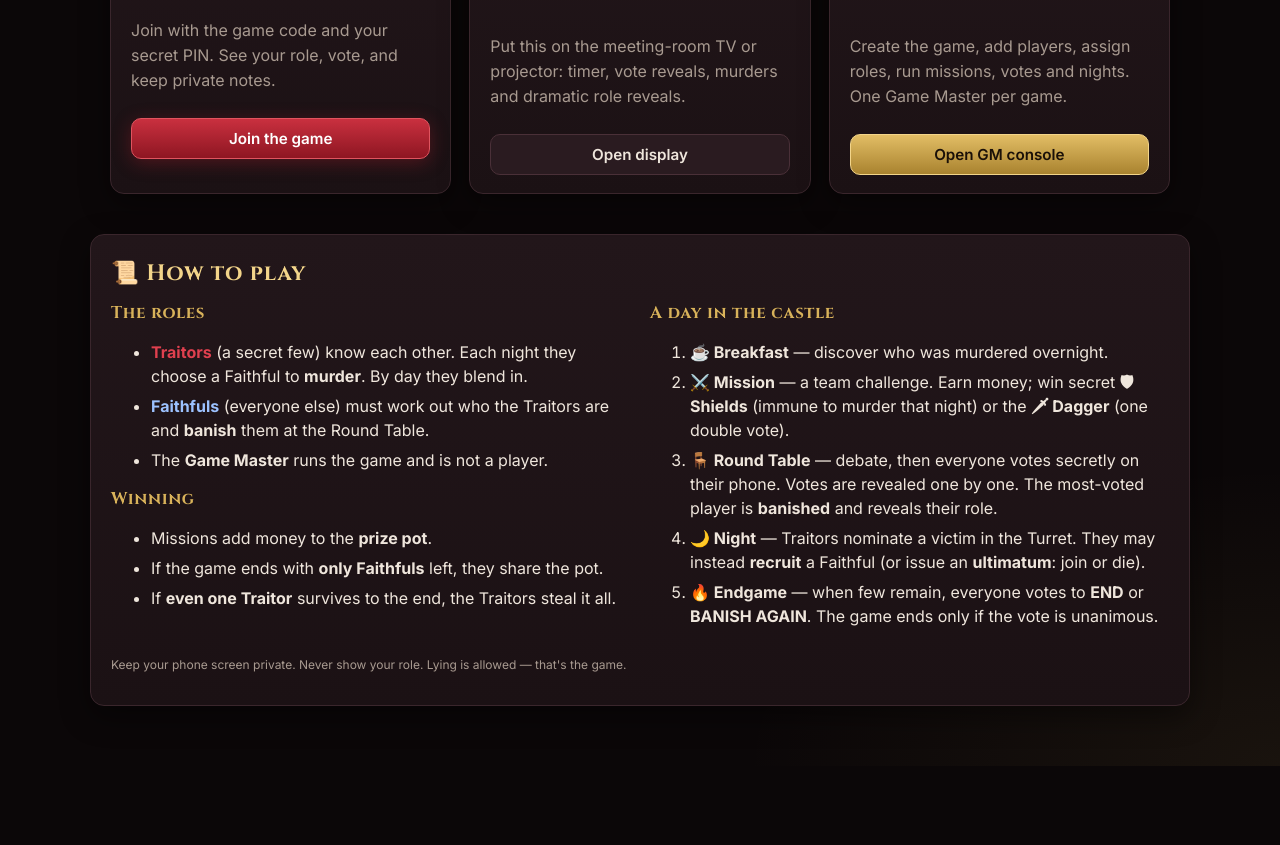
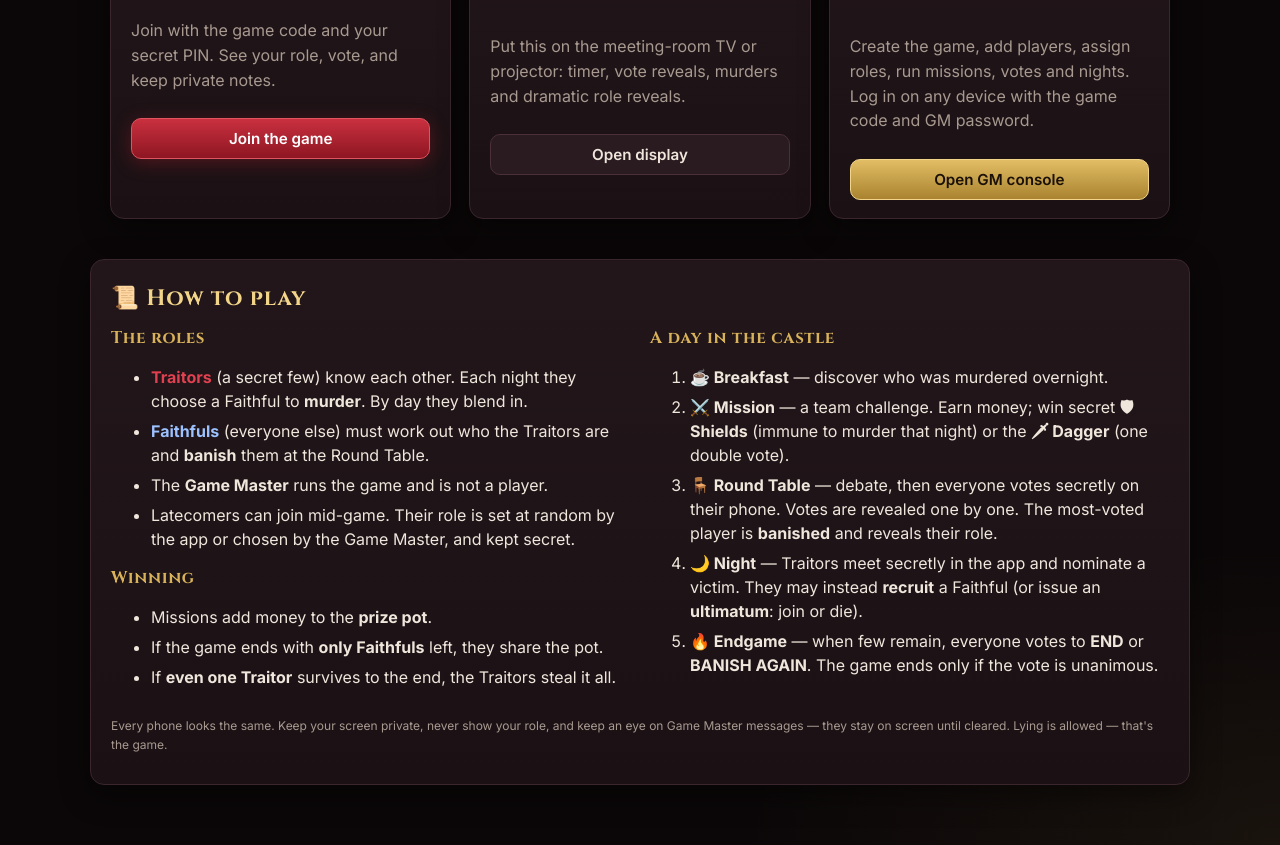
Before and after one commit to lokeshraja10-ship-it/The-Office-Traitors, a plain HTML site: page index.html in a window 1280 px wide. Shown: the part 405-1250 px from the top of the page. Before the commit the page ends 1171 px from the top, so only its background shows below. Drawn offline with Linux system fonts and the light colour scheme.

Commit message:
Add files via upload

```diff
--- a/index.html
+++ b/index.html
@@ -8,13 +8,11 @@
     <h1>THE TRAITORS</h1>
     <p class="muted" style="font-size:1.15rem">Among you walk the Traitors. Find them before they murder you all — and steal the prize pot.</p>
   </section>
-
   <section class="portal-grid">
     <a class="card portal" href="play.html"><div class="ico">📱</div><h2>I'm a Player</h2><p class="muted">Join with the game code and your secret PIN. See your role, vote, and keep private notes.</p><span class="btn btn-primary">Join the game</span></a>
     <a class="card portal" href="display.html"><div class="ico">📺</div><h2>Big Screen</h2><p class="muted">Put this on the meeting-room TV or projector: timer, vote reveals, murders and dramatic role reveals.</p><span class="btn">Open display</span></a>
-    <a class="card portal" href="gm.html"><div class="ico">👑</div><h2>Game Master</h2><p class="muted">Create the game, add players, assign roles, run missions, votes and nights. One Game Master per game.</p><span class="btn btn-gold">Open GM console</span></a>
+    <a class="card portal" href="gm.html"><div class="ico">👑</div><h2>Game Master</h2><p class="muted">Create the game, add players, assign roles, run missions, votes and nights. Log in on any device with the game code and GM password.</p><span class="btn btn-gold">Open GM console</span></a>
   </section>
-
   <section class="rules card">
     <h2>📜 How to play</h2>
     <div class="grid2">
@@ -24,6 +22,7 @@
           <li><b class="red">Traitors</b> (a secret few) know each other. Each night they choose a Faithful to <b>murder</b>. By day they blend in.</li>
           <li><b style="color:#9cc2ff">Faithfuls</b> (everyone else) must work out who the Traitors are and <b>banish</b> them at the Round Table.</li>
           <li>The <b>Game Master</b> runs the game and is not a player.</li>
+          <li>Latecomers can join mid-game. Their role is set at random by the app or chosen by the Game Master, and kept secret.</li>
         </ul>
         <h3>Winning</h3>
         <ul>
@@ -38,12 +37,12 @@
           <li><b>☕ Breakfast</b> — discover who was murdered overnight.</li>
           <li><b>⚔️ Mission</b> — a team challenge. Earn money; win secret <b>🛡 Shields</b> (immune to murder that night) or the <b>🗡 Dagger</b> (one double vote).</li>
           <li><b>🪑 Round Table</b> — debate, then everyone votes secretly on their phone. Votes are revealed one by one. The most-voted player is <b>banished</b> and reveals their role.</li>
-          <li><b>🌙 Night</b> — Traitors nominate a victim in the Turret. They may instead <b>recruit</b> a Faithful (or issue an <b>ultimatum</b>: join or die).</li>
+          <li><b>🌙 Night</b> — Traitors meet secretly in the app and nominate a victim. They may instead <b>recruit</b> a Faithful (or issue an <b>ultimatum</b>: join or die).</li>
           <li><b>🔥 Endgame</b> — when few remain, everyone votes to <b>END</b> or <b>BANISH AGAIN</b>. The game ends only if the vote is unanimous.</li>
         </ol>
       </div>
     </div>
-    <p class="tiny">Keep your phone screen private. Never show your role. Lying is allowed — that's the game.</p>
+    <p class="tiny">Every phone looks the same. Keep your screen private, never show your role, and keep an eye on Game Master messages — they stay on screen until cleared. Lying is allowed — that's the game.</p>
   </section>
   <script type="module">
     import { configBanner } from "./js/core.js";
```
